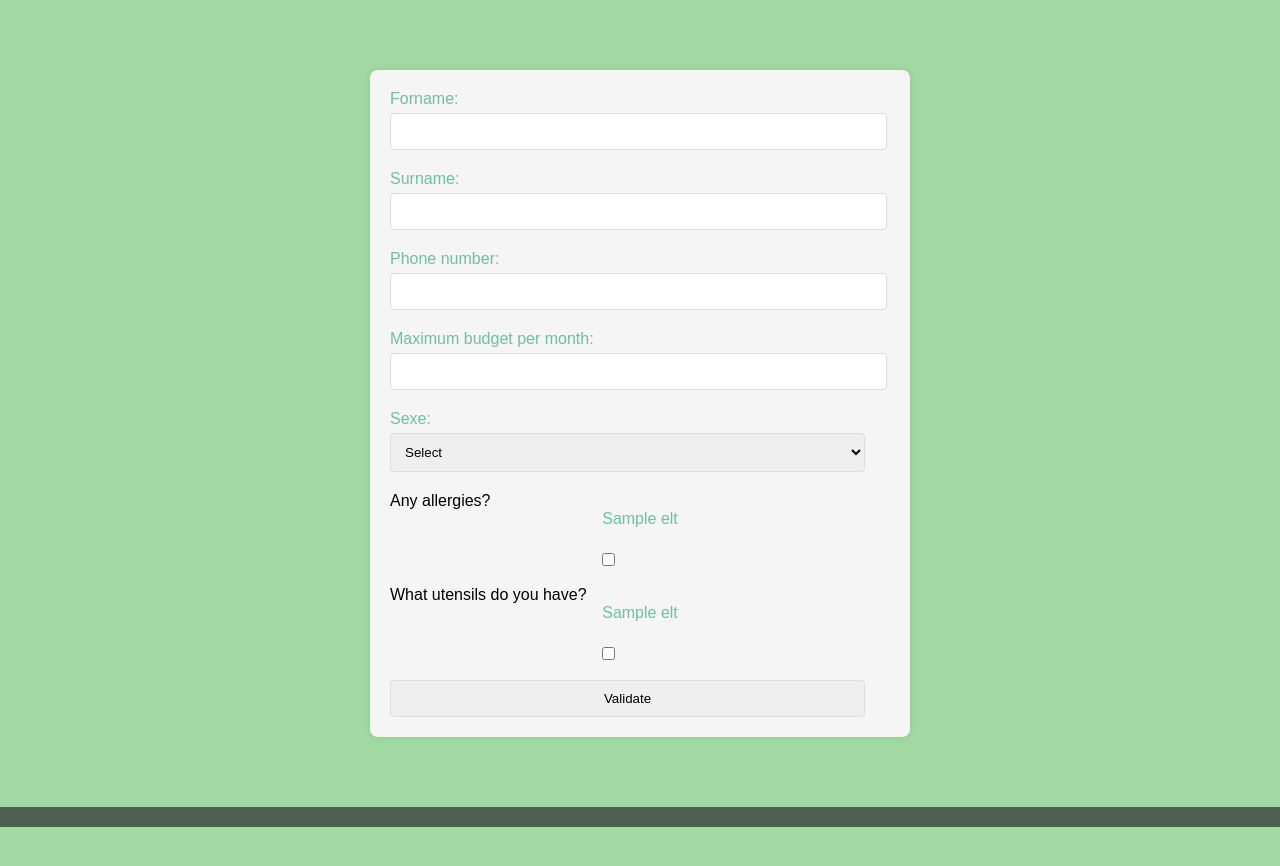
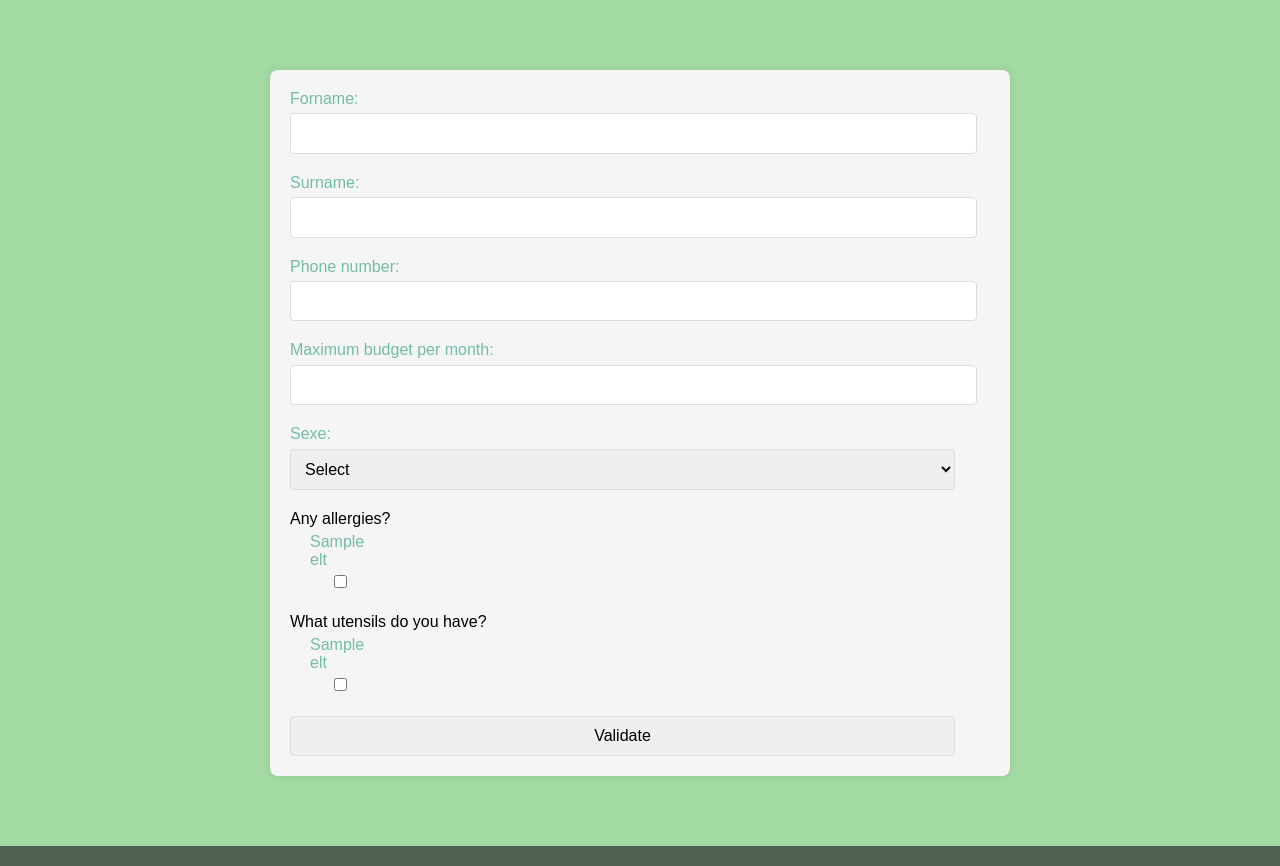
Before and after one commit to Drucka1/PP2I, a Flask app: template web/templates/choice.html in a window 1280 px wide. Shown: the part 70-936 px from the top of the page. Before the commit the page ends 897 px from the top, so only its background shows below. Run offline with Flask 3, Linux system fonts and the light colour scheme; the template is opened without the code that fills it: most values are stand-ins (such as "Sample title", 1, 10 or a date in 2020); some libraries are stand-ins or nearby versions.

Commit message:
css again

```diff
--- a/web/static/styles.css
+++ b/web/static/styles.css
@@ -155,6 +155,10 @@ main {
     box-shadow: 0 0 10px rgba(0, 0, 0, 0.1);
 }
 
+.choice-container {
+  max-width: 700px;
+}
+
 .login-container h2,
 .register-container h2 {
     text-align: center;
@@ -165,13 +169,19 @@ main {
     margin-bottom: 20px;
     display: flex;
     flex-direction: column;
-
 }
 
-.choice-container .input-group {
-  display: flex;
-  flex-wrap: wrap;
+.item-group {
+  margin-bottom: 20px;
 }
+
+.item {
+    display: grid;
+    justify-content: center;
+    gap: 20px;
+    grid-template-columns: repeat(auto-fill, 80px);
+}
+
 
 label {
     display: block;
@@ -188,9 +198,10 @@ select {
 }
 
 .checkbox-group {
-    display: grid;
-    justify-content: center;
-    gap: 20px;
+  display:flex;
+  flex-direction: column;
+  align-items: center;
+  margin: 5px 10px;
 }
 
 .checkbox-group input {
--- a/web/templates/base.html
+++ b/web/templates/base.html
@@ -5,6 +5,7 @@
     <meta name="viewport" content="width=device-width, initial-scale=1.0">
     <title>{% block title %}WhaTNeat{% endblock %}</title>
     <link rel="stylesheet" href="{{ url_for('static', filename='styles.css') }}">
+    <link rel="stylesheet" href="https://cdnjs.cloudflare.com/ajax/libs/normalize/5.0.0/normalize.min.css">
 </head>
 <body>
   <header>
--- a/web/templates/choice.html
+++ b/web/templates/choice.html
@@ -43,11 +43,11 @@
                 </select>
             </div>
 
-            <div class="input-group">
+            <div class="item-group">
               <div>
               <p>Any allergies?</p>
               </div>
-              <div>
+              <div class="item">
                 {% for elt in allergenes %}
                     <div class="checkbox-group">
                         <label>{{ elt }}</label>
@@ -57,14 +57,18 @@
               </div>
             </div>
 
-            <div class="input-group">
+            <div class="item-group">
+              <div>
               <p>What utensils do you have?</p>
+              </div>
+              <div class="item">
                 {% for elt in ustensiles %}
                     <div class="checkbox-group">
                         <label>{{ elt }}</label>
                         <input type="checkbox" name="{{ elt }}" {% if elt in session['ustensile'] %}checked{% endif %} />
                     </div>
                 {% endfor %}
+              </div>
             </div>
 
             <input type="submit" value="Validate" />
--- a/web/templates/login.html
+++ b/web/templates/login.html
@@ -1,6 +1,8 @@
 {% extends 'base.html' %}
 
 {% block title %}Log In{% endblock %}
+
+{% block headerRight %}{% endblock %}
 
 {% block content %}
     <div class="login-container">
```
Also changed, not shown: web/database.db.
